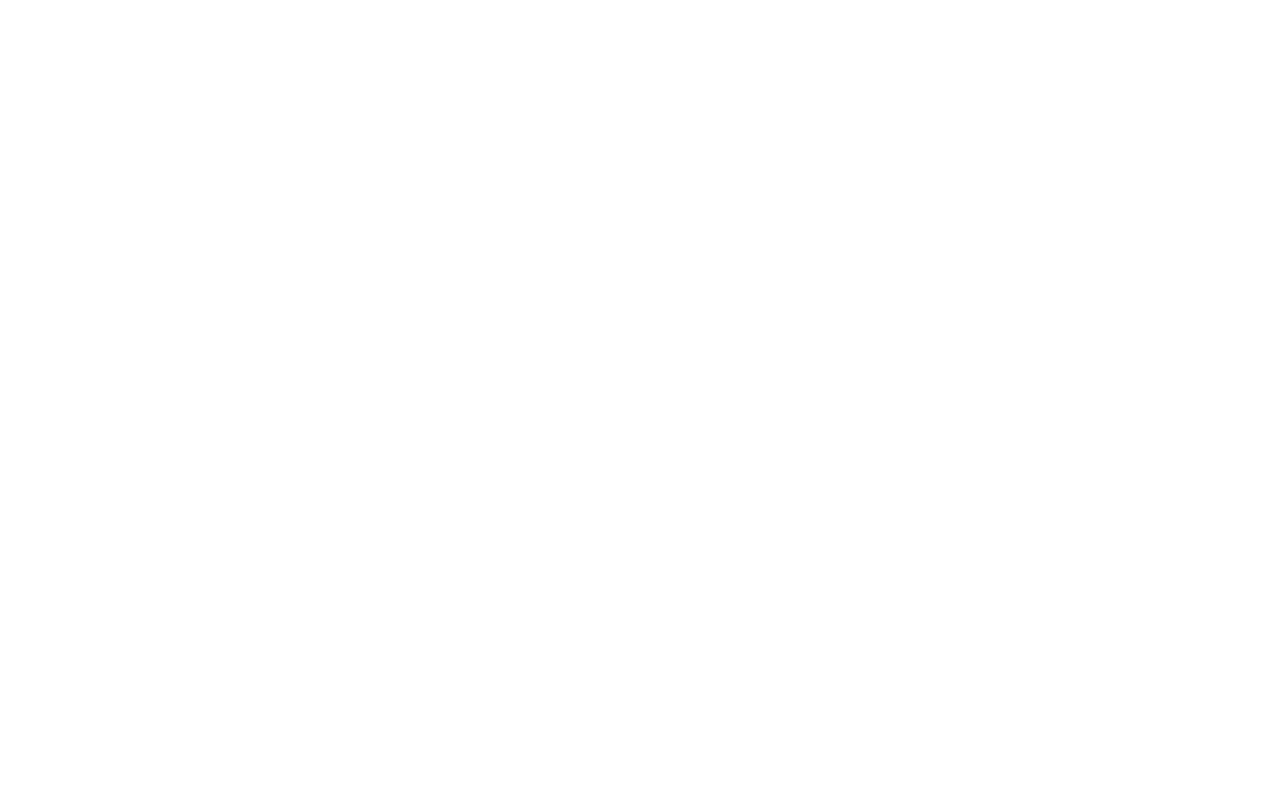
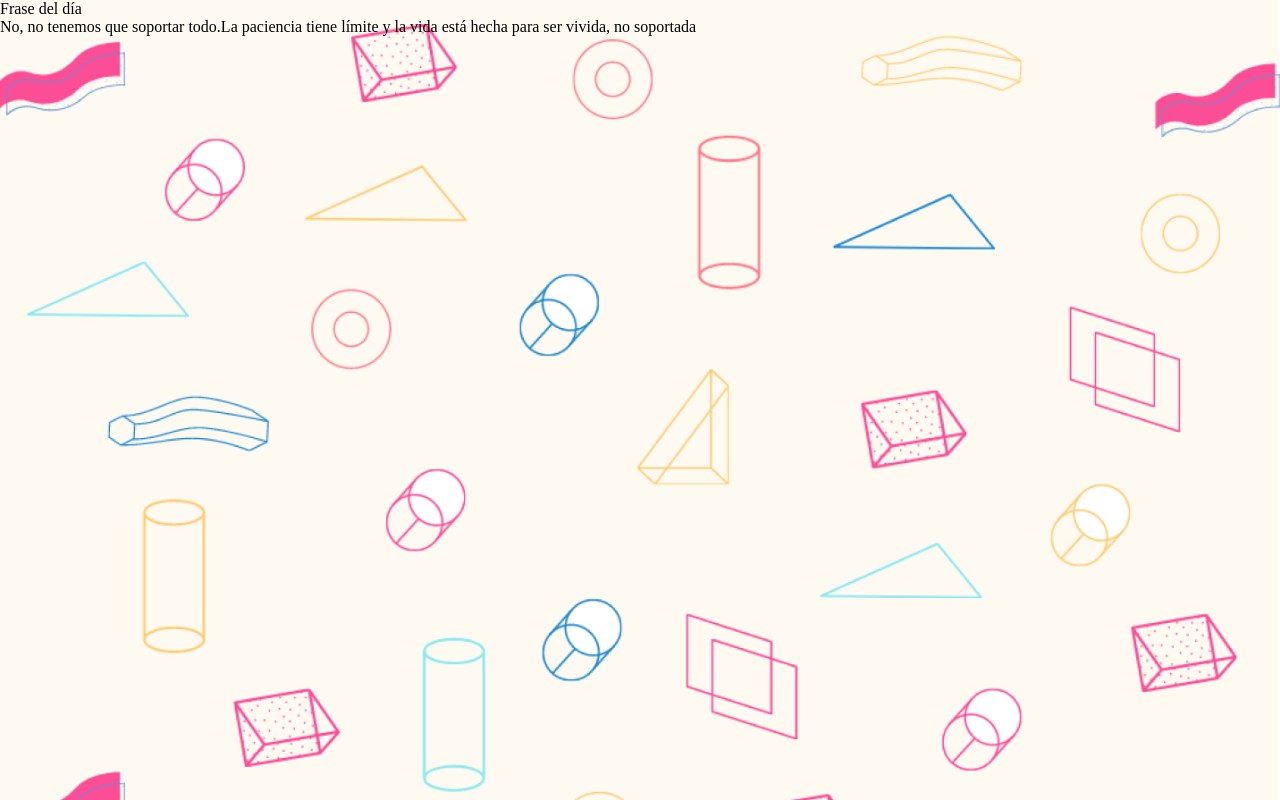
Before and after one commit to Sofiagz21/KOMUYA, a React (Create React App) app: page /Frases in a window 1280 px wide. Built offline with nearby package versions, Linux system fonts and the light colour scheme.

Commit message:
Cree el componente de la frase- Valentina

```diff
--- a/src/App.js
+++ b/src/App.js
@@ -1,6 +1,7 @@
 import React from 'react';
 import Home from './pages/Home'
 import Goals from './pages/Goals'
+import Frases from './pages/Frases'
 import{
   BrowserRouter as Router,
   Switch,
@@ -20,6 +21,7 @@
         {/*RUTA QUE ME REDIRECCIONE PARA LA PÁGINA HOME*/}
           {/*RUTA QUE ME REDIRECCIONE PARA LA PÁGINA RETOS DE LA SEMANA*/}
           <Route path="/Goals" exact component={Goals}/>
+          <Route path="/Frases" exact component={Frases}/>
           </Switch>
         </Router>
     </div>
--- /dev/null
+++ b/src/components/Frases/container/Frases.jsx
@@ -0,0 +1,18 @@
+import React from 'react'
+import '../stylesFrases.css'
+
+const Frases = () => {
+    return (
+        <div className="container">
+            <div className="frase">
+                <div className="title">Frase del día</div>
+                <div className="text">
+                    No, no tenemos que soportar todo.La paciencia tiene límite y la vida está hecha
+                    para ser vivida, no soportada
+                </div>
+            </div>
+        </div>
+    )
+}
+
+export default Frases
--- /dev/null
+++ b/src/components/Frases/stylesFrases.css
@@ -0,0 +1,14 @@
+
+*{
+    margin:0;
+    padding: 0;
+    box-sizing: border-box;
+}
+
+.container{
+    background-image: url("../../utils/images/Frases/retosFondo.png");
+    background-size: 100%;
+    width: 100%;
+    background-repeat: no-repeat;
+    height: 100vh;
+}
--- a/src/components/Home/container/Home.jsx
+++ b/src/components/Home/container/Home.jsx
@@ -37,6 +37,11 @@
                 <button className="ingresar"> Ingresar </button>
             </div>
             </Link>
+            <Link to="/Frases">
+            <div className="cajaIngresar">
+                <button className="ingresar"> Frases</button>
+            </div>
+            </Link>
         </div>
     )
 }
--- /dev/null
+++ b/src/pages/Frases.jsx
@@ -0,0 +1,12 @@
+import React from 'react'
+import FrasesComponent from '../components/Frases/container/Frases'
+
+const Frases = () => {
+    return (
+        <div>
+            <FrasesComponent/>
+        </div>
+    )
+}
+
+export default Frases
```
Also changed, not shown: src/utils/images/Frases/retosFondo.png (added).
